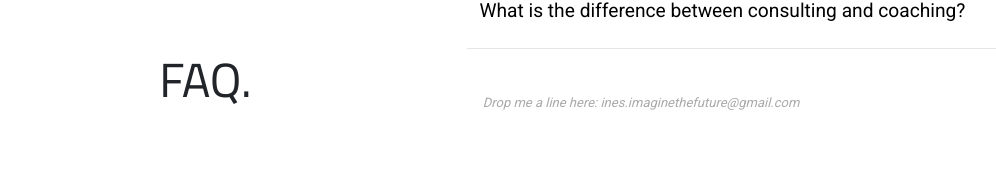
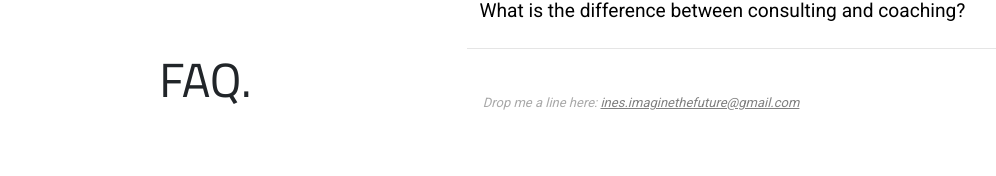
Before and after one commit to Julietteve/imagineTheFuture-client, a React (Create React App) app: page /faq in a window 1280 px wide. Shown: the part 313-489 px from the top of the page, without its empty margins (0-996 px from the left). Built offline with nearby package versions, Linux system fonts and the light colour scheme; a web font is replaced by a local one.

Commit message:
added new links

```diff
--- a/src/pages/Faq/index.tsx
+++ b/src/pages/Faq/index.tsx
@@ -39,7 +39,15 @@ const Faq = () => {
                                 ))
                             }
                         </FaqsCont>
-                        <span className='drop-a-line'>Drop me a line here:  ines.imaginethefuture@gmail.com</span>
+                        <span className='drop-a-line'>Drop me a line here: {' '}
+                            <a
+                            style={{color:"#808080"}}
+                            target="_blank"
+                            rel="noopener noreferrer"
+                            href='mailto:ines.imaginethefuture@gmail.com'>
+                                ines.imaginethefuture@gmail.com
+                            </a>
+                        </span>
                     </div>
                 </div>
             </div>
--- a/src/pages/Main/index.tsx
+++ b/src/pages/Main/index.tsx
@@ -3,6 +3,7 @@ import { Container, Header, SocialBar } from '../../components';
 import Loading from '../../components/Loading';
 import SideBar from '../../components/SideBarMobile';
 import { Consultant, Future, Image, Imagine, Ines, Text, SignBox, ArrowBox,Arrow,Box } from './styles';
+import { NavLink } from 'react-router-dom';
 
 const Main = () => {
 
@@ -39,7 +40,9 @@ const Main = () => {
                                 <ArrowBox>
                                     <Arrow src='/images/arrow.png'></Arrow>
                                     <SignBox>
-                                        <Ines>Inés Fernández</Ines>
+                                        <Ines>
+                                            <NavLink style={{color:'#000'}} to="/about">Inés Fernández</NavLink>
+                                        </Ines>
                                         <Consultant>Consultant & Certified Coach</Consultant>
                                     </SignBox>
                                 </ArrowBox>
```
